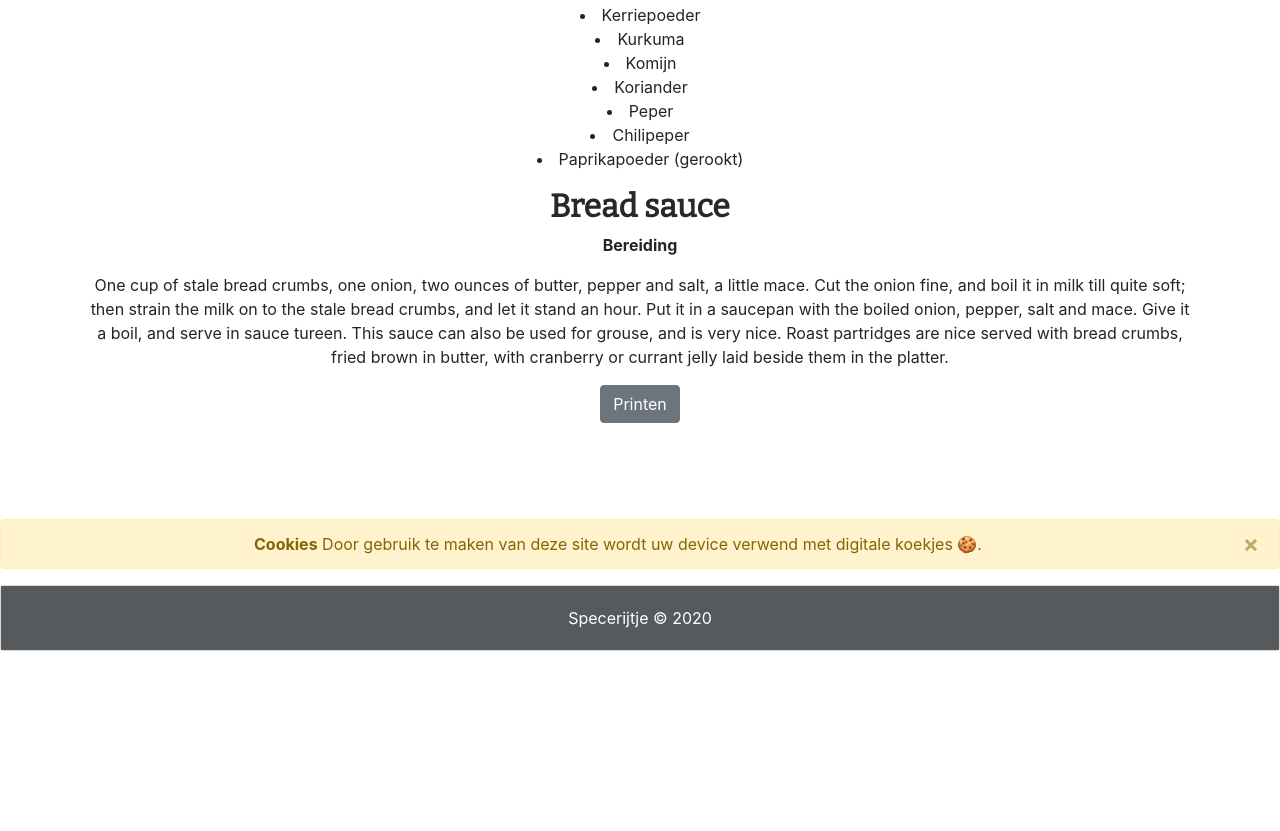
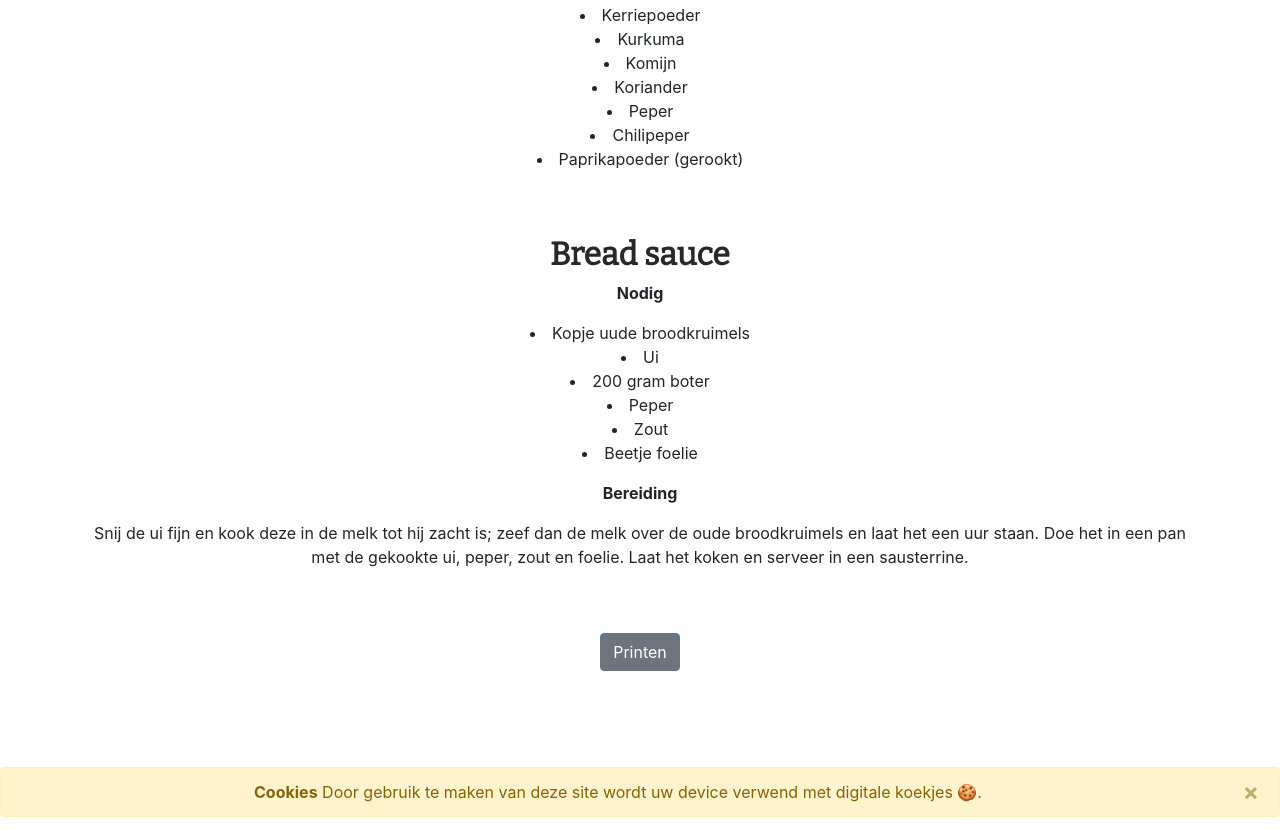
Before and after one commit to BenjamainusK/specerijtje, a plain HTML site: page index.html in a window 1280 px wide. Shown: the part 702-1533 px from the top of the page. Before the commit the page ends 1353 px from the top, so only its background shows below. Drawn offline with nearby package versions, Linux system fonts and the light colour scheme.

Commit message:
commit on 'master'

```diff
--- a/index.html
+++ b/index.html
@@ -49,7 +49,7 @@
 
     <div class="jumbotron jumbotron-fluid" style="background-color: rgb(255, 255, 255); margin-bottom: 0em; margin-top: 0em;">
         <div class="container text-center">
-            <h5>Overzicht</h5>
+            <h5>Snelkoppeling</h5>
             <div class="btn-group" role="group" aria-label="Basic example">
                 <a href="#Kapucijners"><button type="button" class="btn btn-secondary">Kapucijners</button></a>
                 <a href="#Bread_sauce"><button type="button" class="btn btn-secondary">Bread sauce</button></a>
@@ -72,13 +72,18 @@
                 <li>Paprikapoeder (gerookt)</li>
             </p>
 
-            <h2 id="Bread_sauce" class="display-5" style="color: rgb(38, 40, 43); font-family: Bitter"><b>Bread sauce</b></h2>
-            <p><b>Bereiding</b></p>
-            <p>
-                One cup of stale bread crumbs, one onion, two ounces of butter, pepper and salt, a little mace. Cut the onion fine, and boil it in milk till quite soft; then strain the milk on to the stale bread crumbs, and let it stand an hour. Put it in a saucepan with the boiled onion, pepper, salt and mace. Give it a boil, and serve in sauce tureen. This sauce can also be used for grouse, and is very nice. Roast partridges are nice served with bread crumbs, fried brown in butter, with cranberry or currant jelly laid beside them in the platter.
-            </p>
+            <h2 id="Bread_sauce" class="display-5" style="color: rgb(38, 40, 43); font-family: Bitter; margin-top: 2em;"><b>Bread sauce</b></h2>
+            <p><b>Nodig</b></p>
+                <li>Kopje uude broodkruimels</li>
+                <li>Ui</li>
+                <li>200 gram boter</li>
+                <li>Peper</li>
+                <li>Zout</li>
+                <li>Beetje foelie</li>
+            <p style="margin-top: 1em;"><b>Bereiding</b></p>
+            <p>Snij de ui fijn en kook deze in de melk tot hij zacht is; zeef dan de melk over de oude broodkruimels en laat het een uur staan. Doe het in een pan met de gekookte ui, peper, zout en foelie. Laat het koken en serveer in een sausterrine.</p>
 
-            <button type="button" class="btn btn-secondary" onclick="window.print()">Printen</button>
+            <button type="button" style="margin-top: 3em;" class="btn btn-secondary" onclick="window.print()">Printen</button>
 
         </div>
     </div>
```
